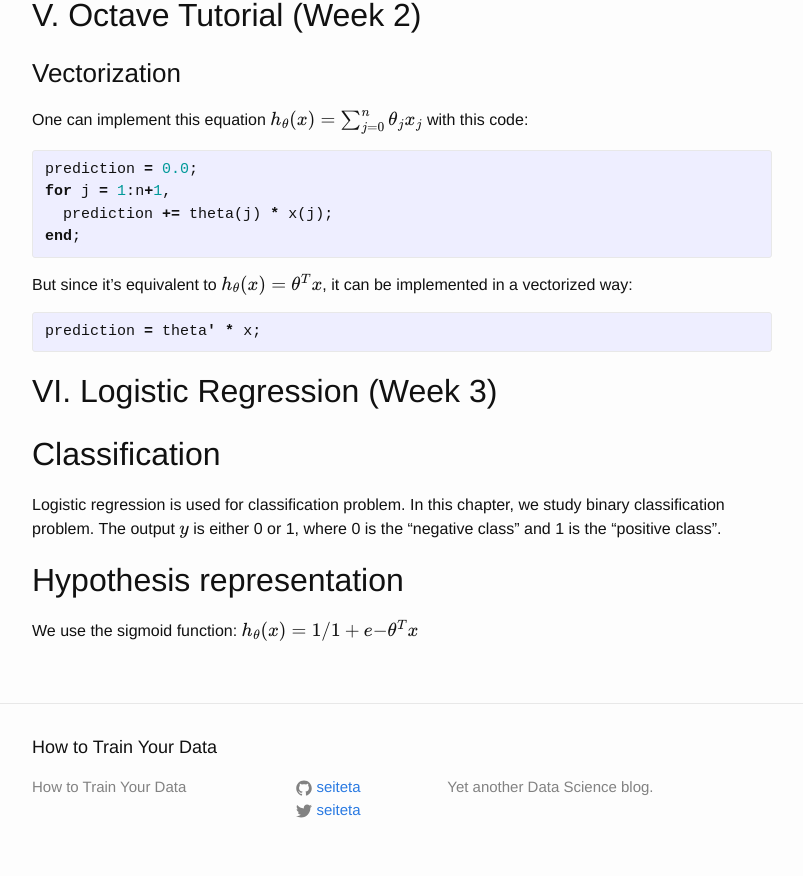
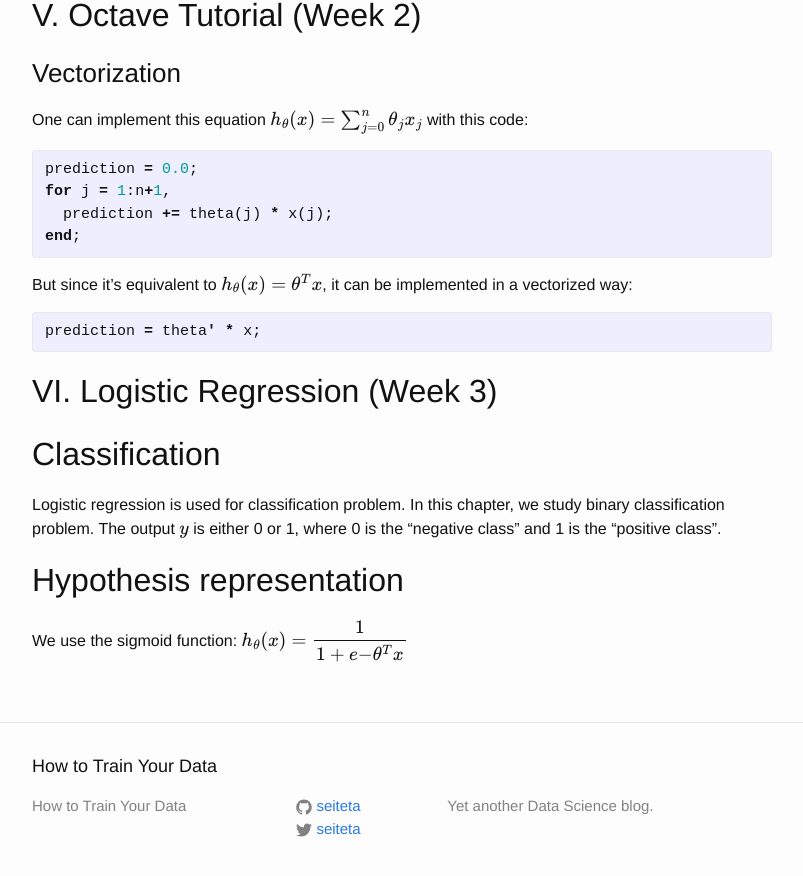
Before and after one commit to seiteta/seiteta.github.io_old, a Jekyll site: the page built from _posts/2014-12-04-machine-learning-notes.md, in a window 1280 px wide and 900 px high, scrolled down 3704 px. Shown: the top 876 px of the window, without its empty margins (238-1041 px from the left). Built offline with Jekyll 4.4.1, drawn with Linux system fonts in a browser that asks for light colours; formulas are drawn with MathJax 3.

Commit message:
Update 2014-12-04-machine-learning-notes.md

```diff
--- a/_posts/2014-12-04-machine-learning-notes.md
+++ b/_posts/2014-12-04-machine-learning-notes.md
@@ -147,4 +147,4 @@ Logistic regression is used for classification problem. In this chapter, we stud
 ##Hypothesis representation
 
 We use the sigmoid function:
-$$ h_\theta (x) = 1/{1+e{-\theta^T x}}$$
+$$ h_\theta (x) = \dfrac{1}{1+e{-\theta^T x}}$$
```
